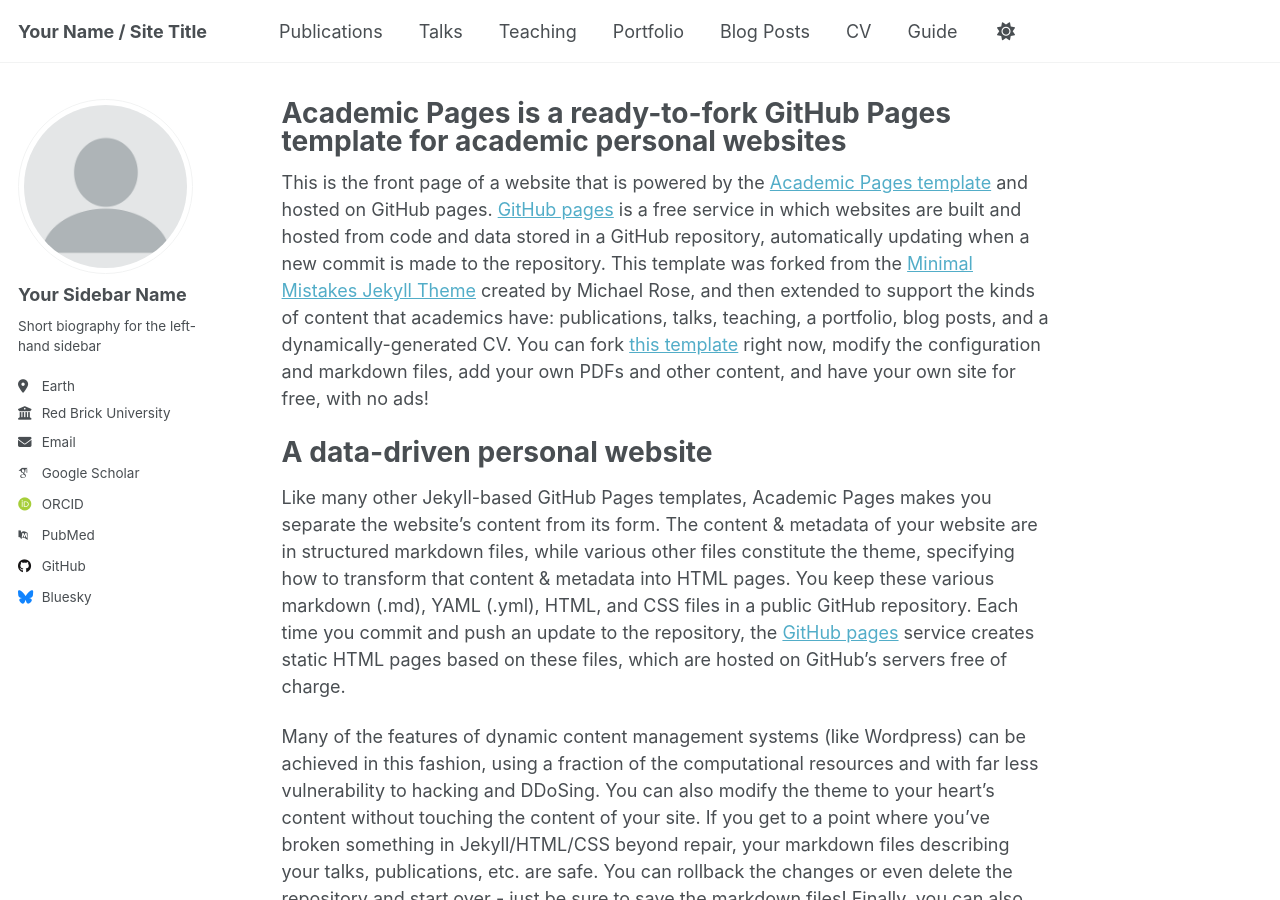
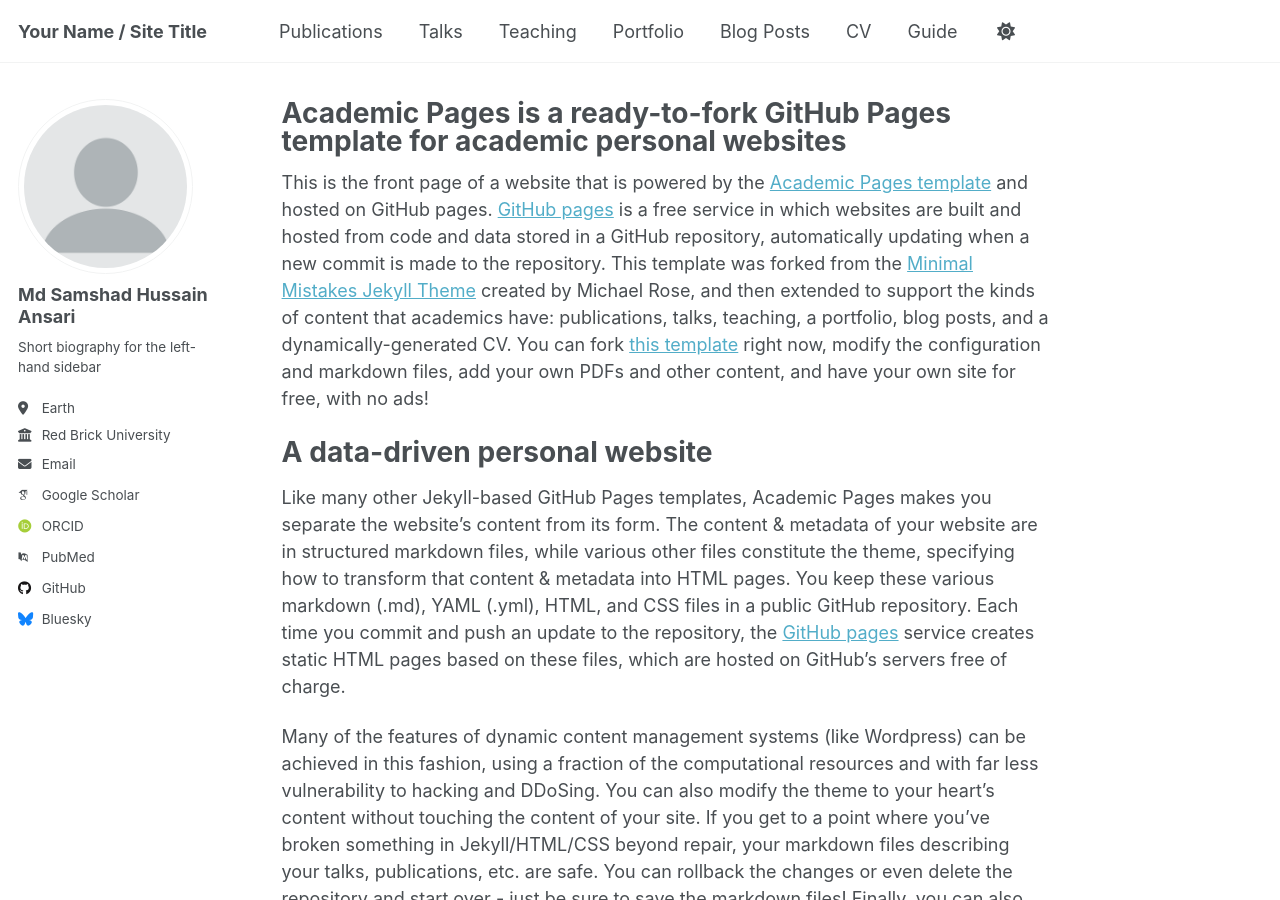
Before and after one commit to MdSamshadhussain/MdSamshadhussain.github.io, a Jekyll site: the page built from _pages/about.md, in a window 1280 px wide and 900 px high. Built offline with Jekyll 4.4.1, drawn with Linux system fonts in a browser that asks for light colours; some web fonts are replaced.

Commit message:
Update _config.yml

```diff
--- a/_config.yml
+++ b/_config.yml
@@ -23,7 +23,7 @@ repository               : "academicpages/academicpages.github.io"
 author:
   # Biographic information
   avatar           : "profile.png"
-  name             : "Your Sidebar Name"
+  name             : "Md Samshad Hussain Ansari"
   pronouns         : # example: "she/her"
   bio              : "Short biography for the left-hand sidebar"
   location         : "Earth"
```
